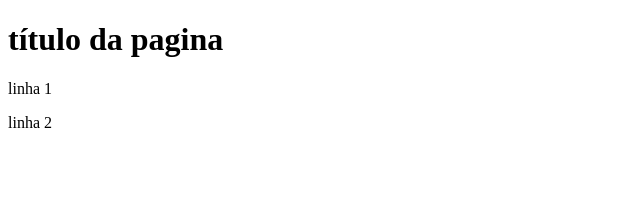
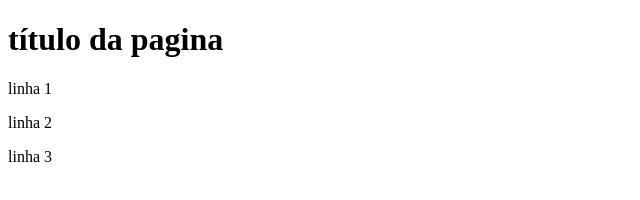
Before and after one commit to Faelzxpr09/Faelzxpr, a plain HTML site: page Index.html in a window 1280 px wide. Shown: the full height of the page, 0-640 px from the left. Drawn offline with Linux system fonts and the light colour scheme.

Commit message:
adicionado tag p3

```diff
--- a/Index.html
+++ b/Index.html
@@ -10,5 +10,6 @@
     <h1>título da pagina</h1>
     <p>linha 1</p>
     <p>linha 2</p>
+    <p>linha 3</p>
 </body>
 </html>
```
